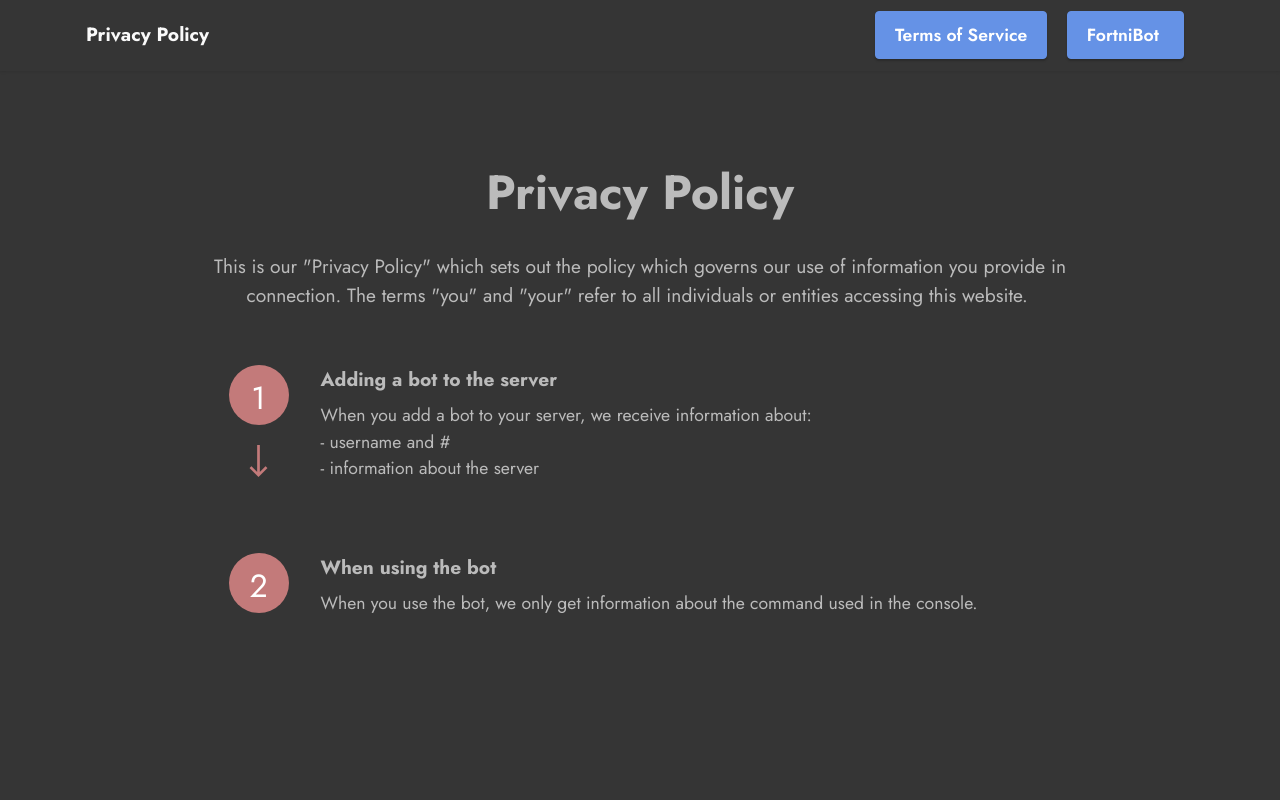
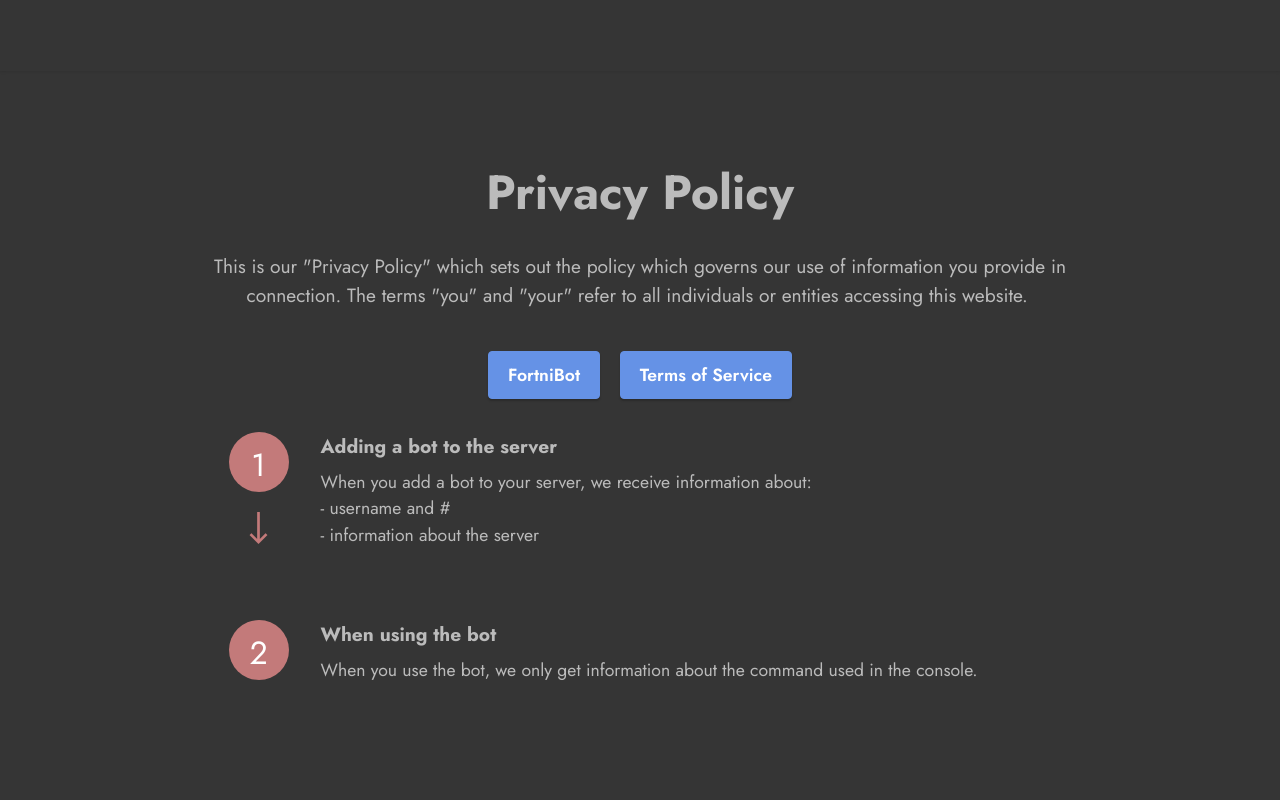
Before and after one commit to jakubofc/fortnibotweb, a plain HTML site: page PrivacyPolicy.html in a window 1280 px wide. Shown: the top 800 px of the page. Drawn offline with Linux system fonts and the light colour scheme; files whose address does not match are found by name.

Commit message:
Update PrivacyPolicy.html

```diff
--- a/PrivacyPolicy.html
+++ b/PrivacyPolicy.html
@@ -39,7 +39,7 @@
         <div class="container">
             <div class="navbar-brand">
 
-                <span class="navbar-caption-wrap"><a class="navbar-caption text-white text-primary display-7" href="page2.html#top">Privacy Policy</a></span>
+                <span class="navbar-caption-wrap"><a class="navbar-caption text-white text-primary display-7" href="PrivacyPolicy.html#top"></a></span>
             </div>
             <button class="navbar-toggler" type="button" data-toggle="collapse" data-bs-toggle="collapse" data-target="#navbarSupportedContent" data-bs-target="#navbarSupportedContent" aria-controls="navbarNavAltMarkup" aria-expanded="false" aria-label="Toggle navigation">
                 <div class="hamburger">
@@ -50,12 +50,12 @@
                 </div>
             </button>
             <div class="collapse navbar-collapse" id="navbarSupportedContent">
-                <ul class="navbar-nav nav-dropdown" data-app-modern-menu="true"><li class="nav-item"><a class="nav-link link text-white text-primary display-4" href="#top"></a></li><li class="nav-item"><a class="nav-link link text-white text-primary display-4" href="index.html#features19-a"></a></li>
+                <ul class="navbar-nav nav-dropdown nav-right" data-app-modern-menu="true"><li class="nav-item"><a class="nav-link link text-white text-primary display-4" href="#top"></a></li><li class="nav-item"><a class="nav-link link text-white text-primary display-4" href="index.html#features19-a"></a></li>
                     <li class="nav-item"><a class="nav-link link text-white text-primary display-4" href="index.html#features20-4"></a></li>
                     <li class="nav-item"><a class="nav-link link text-white text-primary display-4" href="index.html#features10-5"></a>
                     </li></ul>
 
-                <div class="navbar-buttons mbr-section-btn"><a class="btn btn-primary display-4" href="PrivacyPolicy.html#top" target="_blank">Terms of Service<br></a> <a class="btn btn-primary display-4" href="fortnibot.html#top" target="_blank">FortniBot&nbsp;</a></div>
+
             </div>
         </div>
     </nav>
@@ -73,7 +73,7 @@
                         <h4 class="card-title mbr-fonts-style mb-4 display-2"><strong>Privacy Policy</strong></h4>
                         <p class="mbr-text mbr-fonts-style mb-4 display-7">
                             This is our "Privacy Policy" which sets out the policy which governs our use of information you provide in connection. The terms "you" and "your" refer to all individuals or entities accessing this website.&nbsp;</p>
-
+                        <div class="mbr-section-btn"><a class="btn btn-primary display-4" href="fortnibot.html#top">FortniBot</a> <a class="btn btn-primary display-4" href="page2.html#top">Terms of Service</a></div>
                     </div>
                 </div>
             </div>
@@ -159,7 +159,7 @@
                         </h4>
                         <p class="mbr-text mbr-fonts-style mb-2 display-4">
                             We will reply as soon as possible</p>
-                        <h5 class="link mbr-fonts-style display-7"><a href="mailto:jakubkacprzak1234567@gmail.com" class="text-primary">Send us an
+                        <h5 class="link mbr-fonts-style display-7"><a href="mailto:fortnibot70@gmail.com" class="text-primary">Send us an
                                 email</a>
                         </h5>
                     </div>
```
